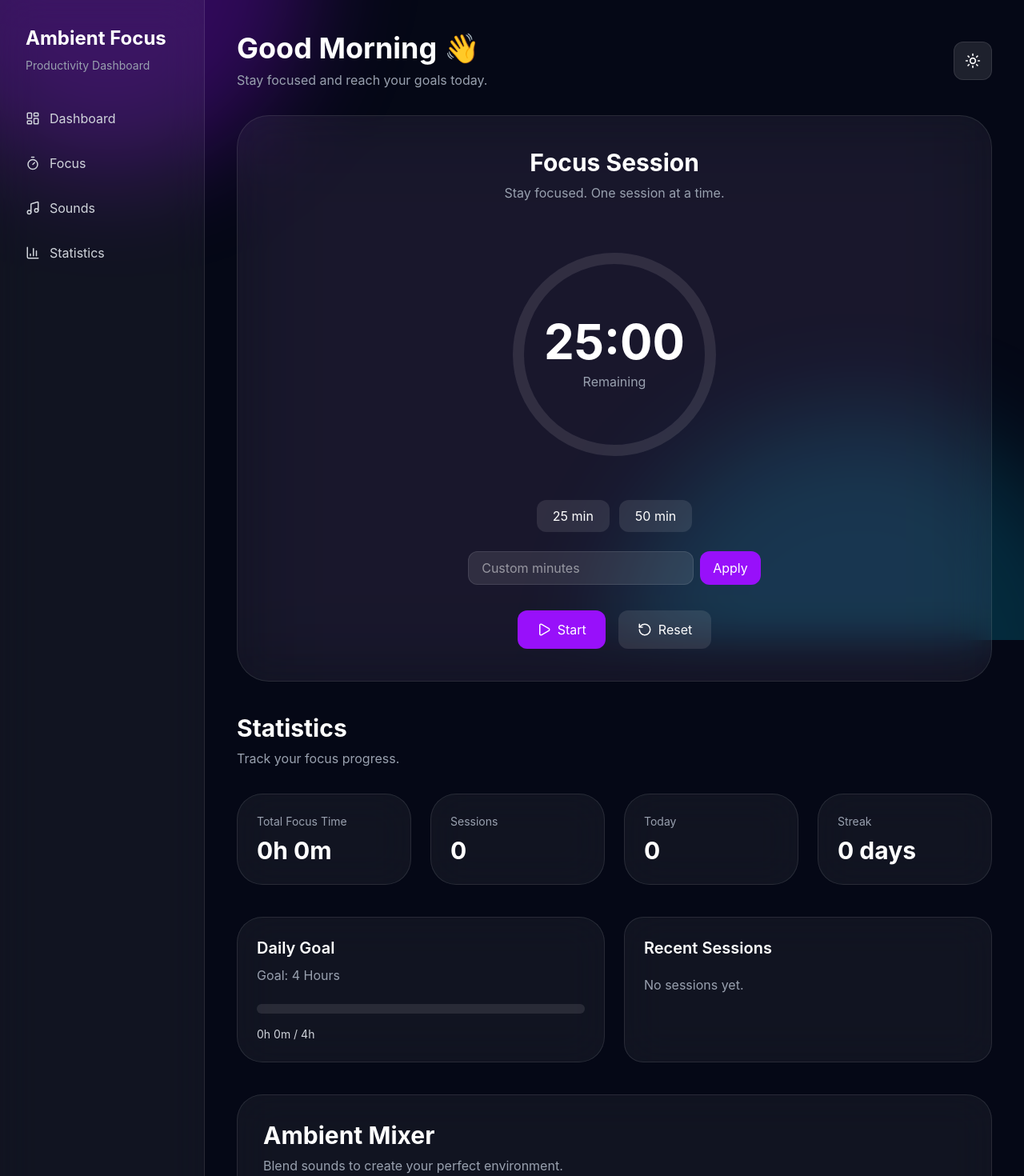
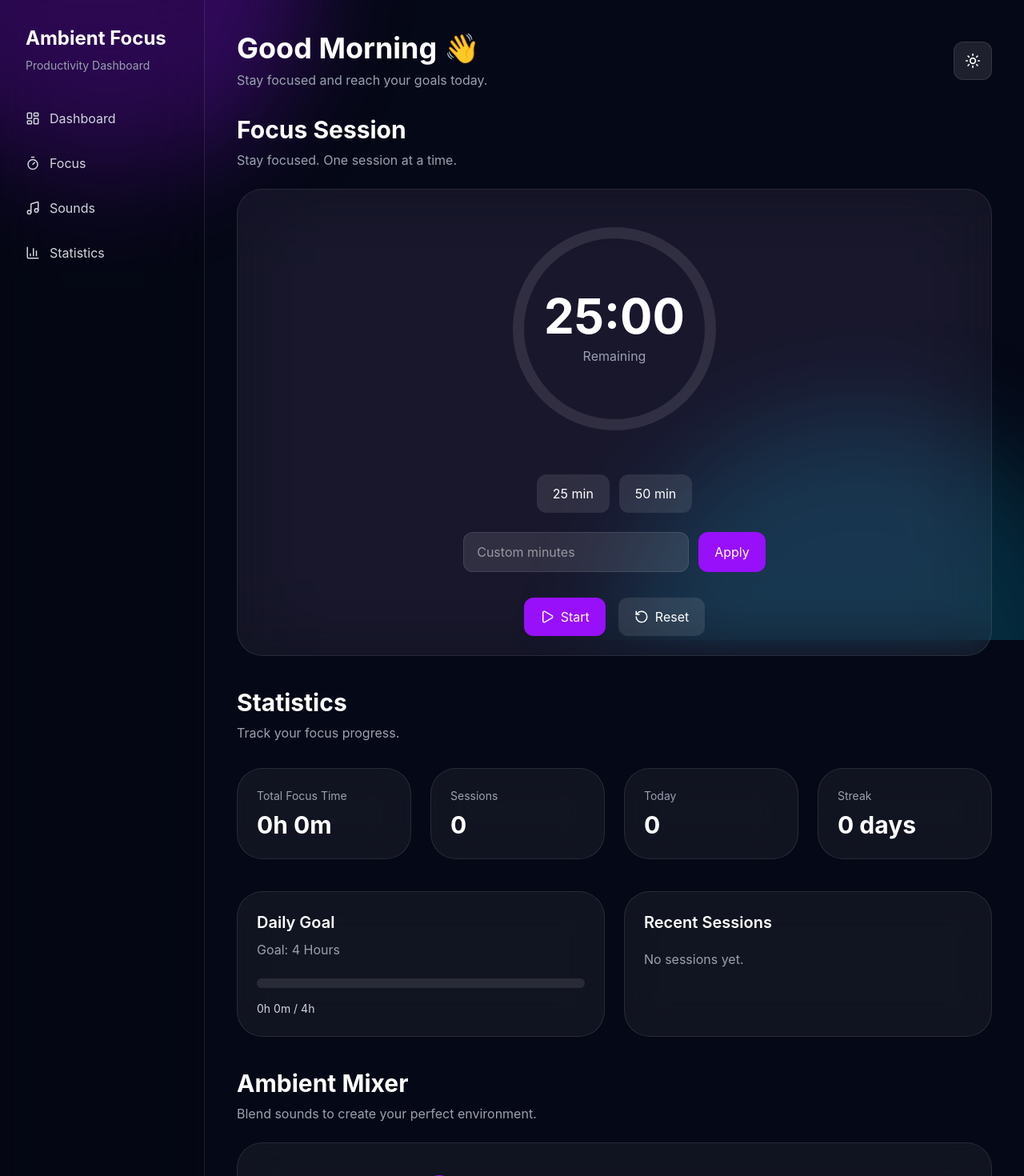
Before and after one commit to djabranemmd/ambient-focus-app, a React (Vite) app: page / in a window 1280 px wide. Shown: the top 1470 px of the page at 80% size. Built offline with nearby package versions, Linux system fonts and the light colour scheme.

Commit message:
Refactor focus timer to use design system

```diff
--- a/src/components/audio/AudioMixer.jsx
+++ b/src/components/audio/AudioMixer.jsx
@@ -1,7 +1,9 @@
 import { useEffect, useRef, useState } from "react";
+import { sounds } from "../../data/sounds";
 
-import { sounds } from "../../data/sounds";
 import MixerRow from "./MixerRow";
+import Card from "../ui/Card";
+import SectionTitle from "../ui/SectionTitle";
 
 function AudioMixer() {
   const audioRefs = useRef({});
@@ -14,16 +16,13 @@ function AudioMixer() {
 
   useEffect(() => {
     sounds.forEach((sound) => {
-      const audio = new Audio(
-        sound.file
-      );
+      const audio = new Audio(sound.file);
 
       audio.loop = true;
       audio.volume = 0.5;
 
-      audioRefs.current[
-        sound.id
-      ] = audio;
+      audioRefs.current[sound.id] =
+        audio;
     });
 
     return () => {
@@ -35,8 +34,7 @@ function AudioMixer() {
     };
   }, []);
 
-  const toggleSound =
-    async (id) => {
+  const toggleSound = async (id) => {
     const audio =
       audioRefs.current[id];
 
@@ -78,28 +76,12 @@ function AudioMixer() {
 
   return (
     <section className="mt-10">
-      <div
-        className="
-          bg-white/5
-          backdrop-blur-xl
-          border
-          border-white/10
-          rounded-[32px]
-          p-8
-        "
-      >
-        <div className="mb-8">
-          <h2 className="text-3xl font-bold">
-            Ambient Mixer
-          </h2>
+      <SectionTitle
+        title="Ambient Mixer"
+        subtitle="Blend sounds to create your perfect environment."
+      />
 
-          <p className="text-gray-400 mt-2">
-            Blend sounds to create your
-            perfect environment.
-          </p>
-        </div>
-
-        <div>
+      <Card>
         {sounds.map((sound) => (
           <MixerRow
             key={sound.id}
@@ -108,18 +90,12 @@ function AudioMixer() {
               playing[sound.id]
             }
             volume={
-                volumes[
-                  sound.id
-                ] ?? 0.5
+              volumes[sound.id] ?? 0.5
             }
             onToggle={() =>
-                toggleSound(
-                  sound.id
-                )
+              toggleSound(sound.id)
             }
-              onVolumeChange={(
-                value
-              ) =>
+            onVolumeChange={(value) =>
               changeVolume(
                 sound.id,
                 value
@@ -127,8 +103,7 @@ function AudioMixer() {
             }
           />
         ))}
-        </div>
-      </div>
+      </Card>
     </section>
   );
 }
--- a/src/components/layout/Sidebar.jsx
+++ b/src/components/layout/Sidebar.jsx
@@ -35,8 +35,8 @@ function Sidebar() {
         min-h-screen
         border-r
         border-white/10
-        bg-white/5
-        backdrop-blur-xl
+        bg-black/10
+        backdrop-blur-2xl
       "
     >
       <div className="p-8">
@@ -72,7 +72,6 @@ function Sidebar() {
               "
             >
               <Icon size={18} />
-
               {item.label}
             </button>
           );
--- a/src/components/stats/SessionHistory.jsx
+++ b/src/components/stats/SessionHistory.jsx
@@ -1,24 +1,15 @@
 import { useFocus } from "../../context/FocusContext";
+import Card from "../ui/Card";
 
 function SessionHistory() {
   const { sessions } = useFocus();
 
-  const recentSessions =
-    [...sessions]
-      .reverse()
-      .slice(0, 5);
+  const recentSessions = [...sessions]
+    .reverse()
+    .slice(0, 5);
 
   return (
-    <div
-      className="
-        bg-white/5
-        backdrop-blur-xl
-        border
-        border-white/10
-        rounded-3xl
-        p-6
-      "
-    >
+    <Card>
       <h3 className="text-xl font-semibold">
         Recent Sessions
       </h3>
@@ -42,9 +33,7 @@ function SessionHistory() {
                 "
               >
                 <span>
-                  {session.duration /
-                    60}{" "}
-                  min
+                  {session.duration / 60} min
                 </span>
 
                 <span className="text-gray-400 text-sm">
@@ -57,7 +46,7 @@ function SessionHistory() {
           )
         )}
       </div>
-    </div>
+    </Card>
   );
 }
 
--- a/src/components/timer/FocusTimer.jsx
+++ b/src/components/timer/FocusTimer.jsx
@@ -6,6 +6,10 @@ import {
 } from "lucide-react";
 
 import { useFocus } from "../../context/FocusContext";
+
+import Card from "../ui/Card";
+import Button from "../ui/Button";
+import SectionTitle from "../ui/SectionTitle";
 
 const TWENTY_FIVE = 25 * 60;
 const FIFTY = 50 * 60;
@@ -79,7 +83,6 @@ function FocusTimer() {
     setIsRunning(false);
 
     setDuration(value);
-
     setTimeLeft(value);
   };
 
@@ -118,20 +121,12 @@ function FocusTimer() {
 
   return (
     <section className="mt-8">
-      <div
-        className="
-          max-w-5xl
-          mx-auto
-          bg-white/5
-          backdrop-blur-xl
-          border
-          border-white/10
-          rounded-[40px]
-          p-10
-          relative
-          overflow-hidden
-        "
-      >
+      <SectionTitle
+        title="Focus Session"
+        subtitle="Stay focused. One session at a time."
+      />
+
+      <Card className="max-w-5xl mx-auto relative overflow-hidden">
         <div
           className="
             absolute
@@ -142,15 +137,7 @@ function FocusTimer() {
         />
 
         <div className="relative z-10">
-          <h2 className="text-3xl font-bold text-center">
-            Focus Session
-          </h2>
-
-          <p className="text-gray-400 text-center mt-2">
-            Stay focused. One session at a time.
-          </p>
-
-          <div className="flex justify-center mt-10">
+          <div className="flex justify-center">
             <div className="relative">
               <svg
                 width="300"
@@ -188,9 +175,9 @@ function FocusTimer() {
                   absolute
                   inset-0
                   flex
+                  flex-col
                   items-center
                   justify-center
-                  flex-col
                 "
               >
                 <span className="text-6xl font-bold">
@@ -207,42 +194,28 @@ function FocusTimer() {
           </div>
 
           <div className="flex justify-center gap-3 mt-8 flex-wrap">
-            <button
+            <Button
+              variant="secondary"
               onClick={() =>
                 selectPreset(
                   TWENTY_FIVE
                 )
               }
-              className="
-                px-5
-                py-2
-                rounded-xl
-                bg-white/10
-                hover:bg-white/15
-              "
             >
               25 min
-            </button>
+            </Button>
 
-            <button
+            <Button
+              variant="secondary"
               onClick={() =>
-                selectPreset(
-                  FIFTY
-                )
+                selectPreset(FIFTY)
               }
-              className="
-                px-5
-                py-2
-                rounded-xl
-                bg-white/10
-                hover:bg-white/15
-              "
             >
               50 min
-            </button>
+            </Button>
           </div>
 
-          <div className="flex justify-center gap-2 mt-6">
+          <div className="flex justify-center gap-3 mt-6 flex-wrap">
             <input
               type="number"
               placeholder="Custom minutes"
@@ -260,74 +233,53 @@ function FocusTimer() {
                 border-white/10
                 rounded-xl
                 px-4
-                py-2
+                py-3
                 outline-none
               "
             />
 
-            <button
+            <Button
               onClick={
                 applyCustomTime
               }
-              className="
-                bg-purple-600
-                px-4
-                py-2
-                rounded-xl
-              "
             >
               Apply
-            </button>
+            </Button>
           </div>
 
-          <div className="flex justify-center gap-4 mt-8">
-            <button
+          <div className="flex justify-center gap-4 mt-8 flex-wrap">
+            <Button
               onClick={() =>
                 setIsRunning(
                   !isRunning
                 )
               }
-              className="
-                flex
-                items-center
-                gap-2
-                bg-purple-600
-                px-6
-                py-3
-                rounded-xl
-              "
             >
               {isRunning ? (
-                <Pause size={18} />
+                <>
+                  <Pause size={18} />
+                  Pause
+                </>
               ) : (
-                <Play size={18} />
+                <>
+                  <Play size={18} />
+                  Start
+                </>
               )}
+            </Button>
 
-              {isRunning
-                ? "Pause"
-                : "Start"}
-            </button>
-
-            <button
+            <Button
+              variant="secondary"
               onClick={
                 resetTimer
               }
-              className="
-                flex
-                items-center
-                gap-2
-                bg-white/10
-                px-6
-                py-3
-                rounded-xl
-              "
             >
               <RotateCcw size={18} />
               Reset
-            </button>
+            </Button>
           </div>
         </div>
-      </div>
+      </Card>
     </section>
   );
 }
```
Lines whose indentation alone changed are shown as unchanged.
